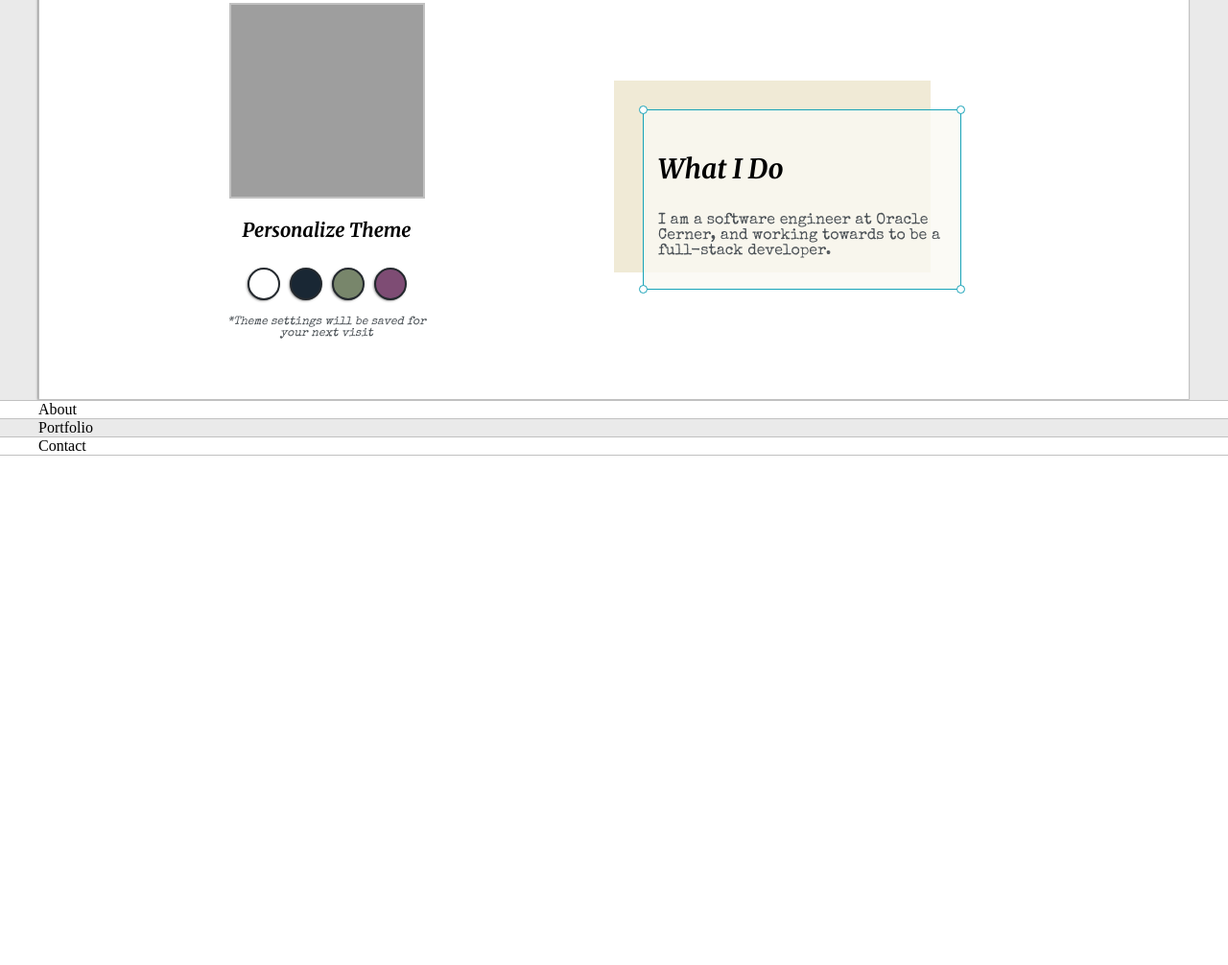
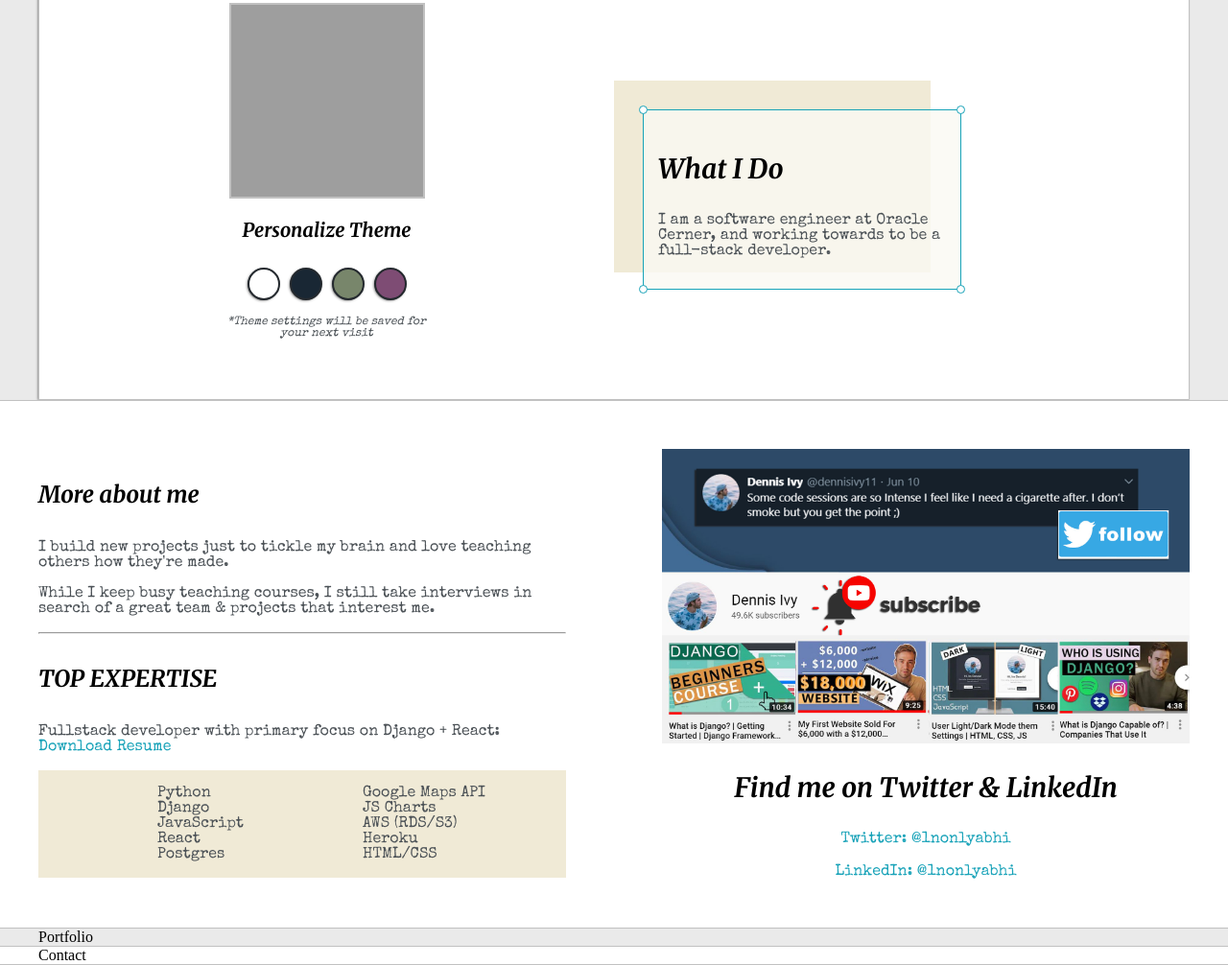
Before and after one commit to 1nonlyabhi/portfolio-static, a plain HTML site: page index.html in a window 1280 px wide. Shown: the part 257-1263 px from the top of the page at 96% size. Before the commit the page ends 800 px from the top, so only its background shows below. Drawn offline with nearby package versions, Linux system fonts and the light colour scheme; grey boxes are pictures that could not be loaded.

Commit message:
added about-me section

```diff
--- a/default.css
+++ b/default.css
@@ -24,7 +24,7 @@ h1, h2, h3, h4, h5, h6, strong{
     font-family: 'Merriweather', serif;
 }
 
-p, li, span, label, input, textarea{
+a, p, li, span, label, input, textarea{
     color: var(--secondaryText);
     font-family: 'Special Elite', monospace;
 }
@@ -253,6 +253,30 @@ h6 { font-size: 16px;}
     left: -5px;
 }
 
+.about-wrapper{
+    display: grid;
+    grid-template-columns: repeat(auto-fit, minmax(320px, 1fr));
+    padding-top: 50px;
+    padding-bottom: 50px;
+    gap: 100px;
+}
+
+#skills{
+    display: flex;
+    justify-content: space-evenly;
+    background-color: var(--previewShadow);
+}
+
+.social-links{
+    display: grid;
+    align-content: center;
+    text-align: center;
+}
+
+#social_img{
+    width: 100%;
+}
+
 @media screen and (max-width: 1200px){
     .main-container{
         width: 95%;
--- a/index.html
+++ b/index.html
@@ -64,7 +64,41 @@
 
     <section class="s2">
         <div class="main-container">
-            About
+            <div class="about-wrapper">
+                <div class="about-me">
+                    <h4>More about me</h4>
+                    <p>I build new projects just to tickle my brain and love teaching others how they're made.</p>
+                    <p>While I keep busy teaching courses, I still take interviews in search of a great team & projects that interest me.</p>
+
+                    <hr>
+
+                    <h4>TOP EXPERTISE</h4>
+                    <p>Fullstack developer with primary focus on Django + React: <a target="_blank" href="/images/Abhishek.jpg">Download Resume</a></p>
+                    <div id="skills">
+                        <ul>
+                            <li>Python</li>
+                            <li>Django</1i>
+                            <li>JavaScript</li>
+                            <li>React</li>
+                            <li>Postgres</li>
+                         </ul>
+                         <ul>
+                            <li>Google Maps API</li>
+                            <li>JS Charts</li>
+                            <li>AWS (RDS/S3)</li>
+                            <li>Heroku</li>
+                            <li>HTML/CSS</li>
+                         </ul>
+                    </div>
+                </div>
+                <div class="social-links">
+                    <img id="social_img" src="./images/follow.jpg" alt="">
+                    <h3>Find me on Twitter & LinkedIn</h3>
+                    <a target="_blank" href="#">Twitter: @1nonlyabhi</a>
+                    <br>
+                    <a target="_blank" href="#">LinkedIn: @1nonlyabhi</a>
+                </div>
+            </div>
         </div>
     </section>
 
```
